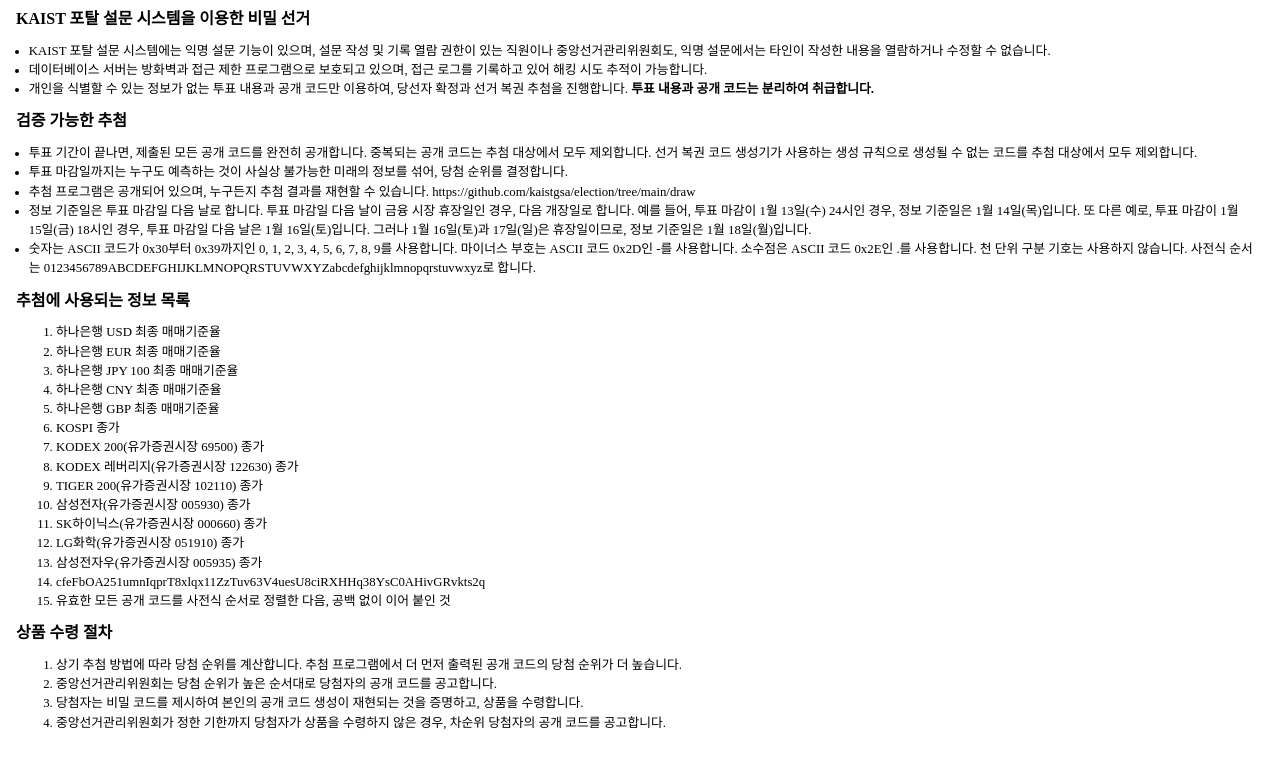
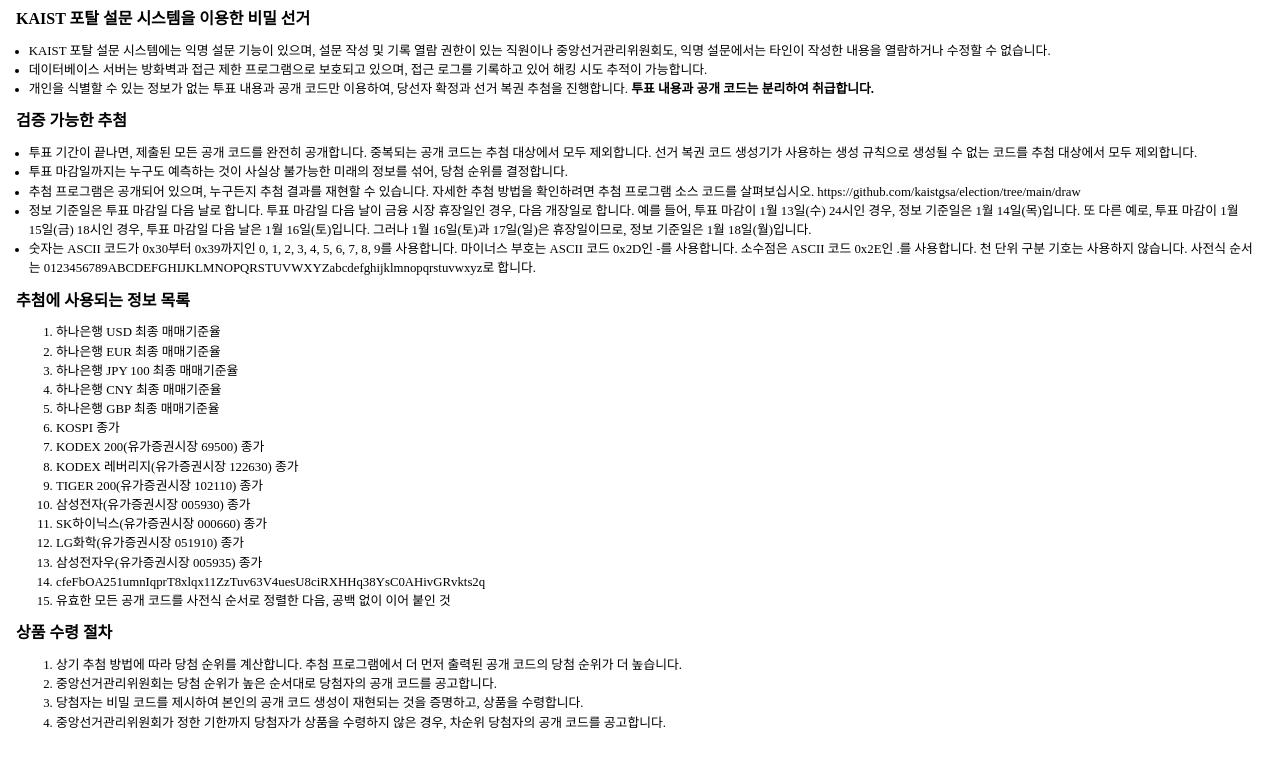
Before and after one commit to kaistgsa/election, a plain HTML site: page docs/code-generator.html in a window 1280 px wide. Shown: the part 944-1711 px from the top of the page. Drawn offline with Linux system fonts and the light colour scheme.

Commit message:
추첨 프로그램 소스 코드 확인 안내 추가

```diff
--- a/docs/code-generator.html
+++ b/docs/code-generator.html
@@ -237,7 +237,7 @@
         선거 복권 코드 생성기가 사용하는 생성 규칙으로 생성될 수 없는 코드를 추첨 대상에서 모두 제외합니다.
       </li>
       <li>투표 마감일까지는 누구도 예측하는 것이 사실상 불가능한 미래의 정보를 섞어, 당첨 순위를 결정합니다.</li>
-      <li>추첨 프로그램은 공개되어 있으며, 누구든지 추첨 결과를 재현할 수 있습니다. <span style="word-break: break-all;">https://github.com/kaistgsa/election/tree/main/draw</span></li>
+      <li>추첨 프로그램은 공개되어 있으며, 누구든지 추첨 결과를 재현할 수 있습니다. 자세한 추첨 방법을 확인하려면 추첨 프로그램 소스 코드를 살펴보십시오. <span style="word-break: break-all;">https://github.com/kaistgsa/election/tree/main/draw</span></li>
       <li>
         정보 기준일은 투표 마감일 다음 날로 합니다. 투표 마감일 다음 날이 금융 시장 휴장일인 경우, 다음 개장일로 합니다.
         예를 들어, 투표 마감이 1월 13일(수) 24시인 경우, 정보 기준일은 1월 14일(목)입니다.
```
